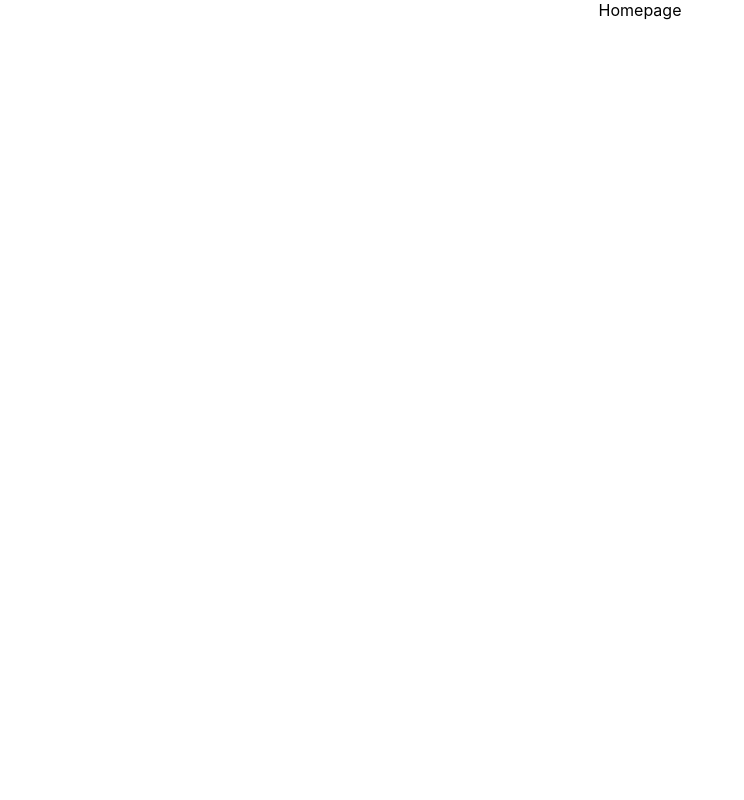
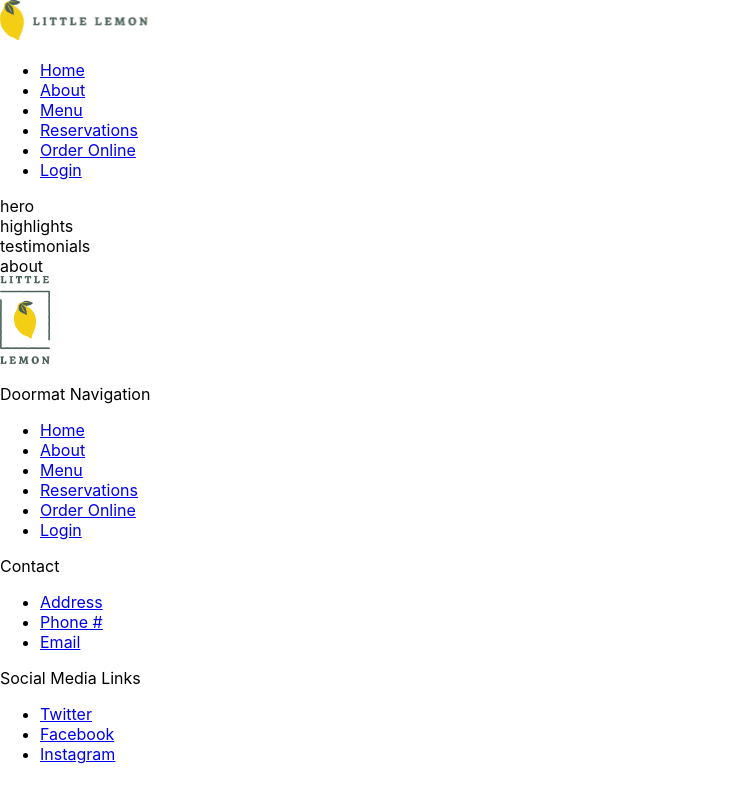
Before and after one commit to dimorphik/meta-front-end-capstone, a React (Create React App) app: page / in a window 1280 px wide. Shown: the whole page, without its empty margins (0-744 px from the left). Built offline with nearby package versions, Linux system fonts and the light colour scheme.

Commit message:
added components, basic elements & OG

```diff
--- a/public/index.html
+++ b/public/index.html
@@ -5,11 +5,16 @@
     <link rel="icon" href="%PUBLIC_URL%/favicon.ico" />
     <meta name="viewport" content="width=device-width, initial-scale=1" />
     <meta name="theme-color" content="#000000" />
+    <meta name="description" content="Web site created using create-react-app" />
     <meta
       name="description"
-      content="Web site created using create-react-app"
-    />
+      content="Little Lemon is a proud family-owned Mediterranean restaurant in Chicago, IL. A garden of Mediterranean delights, fresh from the coast to your plate, since 1985." />
     <link rel="apple-touch-icon" href="%PUBLIC_URL%/logo192.png" />
+    <meta name="og:title" content="Little Lemon" />
+    <meta
+      name="og:description"
+      content="Little Lemon is a proud family-owned Mediterranean restaurant in Chicago, IL. A garden of Mediterranean delights, fresh from the coast to your plate, since 1985." />
+    <meta name="og:image" content="https://example.com/one-place-fishing-store.jpg" />
     <!--
       manifest.json provides metadata used when your web app is installed on a
       user's mobile device or desktop. See https://developers.google.com/web/fundamentals/web-app-manifest/
--- a/src/App.js
+++ b/src/App.js
@@ -1,7 +1,24 @@
 import "./App.css";
+import Header from "./components/Header";
+import Hero from "./components/Hero";
+import Highlights from "./components/Highlights";
+import Testimonials from "./components/Testimonials";
+import About from "./components/About";
+import Footer from "./components/Footer";
 
 function App() {
-  return <div className="App">Homepage</div>;
+  return (
+    <>
+      <Header />
+      <main>
+        <Hero />
+        <Highlights />
+        <Testimonials />
+        <About />
+      </main>
+      <Footer />
+    </>
+  );
 }
 
 export default App;
--- /dev/null
+++ b/src/components/About.jsx
@@ -0,0 +1,5 @@
+const About = () => {
+  return <section>about</section>;
+};
+
+export default About;
--- /dev/null
+++ b/src/components/Footer.jsx
@@ -0,0 +1,60 @@
+const Footer = () => {
+  return (
+    <footer>
+      <img src="/assets/images/Asset 20@4x.png" alt="Little Lemon Logo" width="50" />
+      <div>
+        <p>Doormat Navigation</p>
+        <ul>
+          <li>
+            <a href="#">Home</a>
+          </li>
+          <li>
+            <a href="#">About</a>
+          </li>
+          <li>
+            <a href="#">Menu</a>
+          </li>
+          <li>
+            <a href="#">Reservations</a>
+          </li>
+          <li>
+            <a href="#">Order Online</a>
+          </li>
+          <li>
+            <a href="#">Login</a>
+          </li>
+        </ul>
+      </div>
+      <div>
+        <p>Contact</p>
+        <ul>
+          <li>
+            <a href="#">Address</a>
+          </li>
+          <li>
+            <a href="#">Phone #</a>
+          </li>
+          <li>
+            <a href="#">Email</a>
+          </li>
+        </ul>
+      </div>
+      <div>
+        <p>Social Media Links</p>
+        <ul>
+          <li>
+            <a href="#">Twitter</a>
+          </li>
+          <li>
+            <a href="#">Facebook</a>
+          </li>
+          <li>
+            <a href="#">Instagram</a>
+          </li>
+        </ul>
+      </div>
+    </footer>
+  );
+};
+
+export default Footer;
--- /dev/null
+++ b/src/components/Header.jsx
@@ -0,0 +1,31 @@
+const Header = () => {
+  return (
+    <header>
+      <nav>
+        <img src="/assets/images/Logo.svg" alt="Little Lemon Logo"></img>
+        <ul>
+          <li>
+            <a href="#">Home</a>
+          </li>
+          <li>
+            <a href="#">About</a>
+          </li>
+          <li>
+            <a href="#">Menu</a>
+          </li>
+          <li>
+            <a href="#">Reservations</a>
+          </li>
+          <li>
+            <a href="#">Order Online</a>
+          </li>
+          <li>
+            <a href="#">Login</a>
+          </li>
+        </ul>
+      </nav>
+    </header>
+  );
+};
+
+export default Header;
--- /dev/null
+++ b/src/components/Hero.jsx
@@ -0,0 +1,5 @@
+const Hero = () => {
+  return <section>hero</section>;
+};
+
+export default Hero;
--- /dev/null
+++ b/src/components/Highlights.jsx
@@ -0,0 +1,5 @@
+const Highlights = () => {
+  return <section>highlights</section>;
+};
+
+export default Highlights;
--- /dev/null
+++ b/src/components/Testimonials.jsx
@@ -0,0 +1,5 @@
+const Testimonials = () => {
+  return <section>testimonials</section>;
+};
+
+export default Testimonials;
```
Also changed, not shown: public/assets/images/Asset 20@4x.png (added), public/assets/images/Logo.svg (added).
